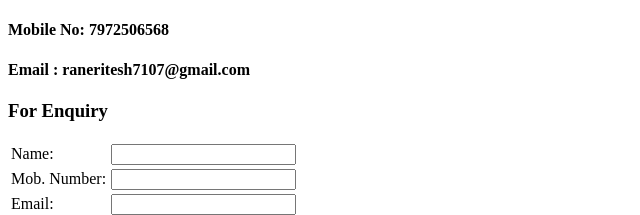
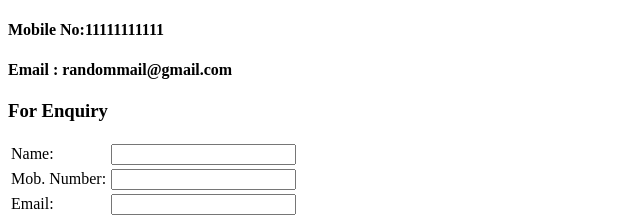
Before and after one commit to ritesh7107/cv, a plain HTML site: page contact.html in a window 1280 px wide. Shown: the top 215 px of the page, 0-640 px from the left. Drawn offline with Linux system fonts and the light colour scheme.

Commit message:
number and mail updates

```diff
--- a/contact.html
+++ b/contact.html
@@ -5,8 +5,8 @@
     <title>Contact Me</title>
 </head>
 <body>
-    <h4>Mobile No: 7972506568</h4>
-    <h4>Email    : raneritesh7107@gmail.com</h4>
+    <h4>Mobile No:11111111111</h4>
+    <h4>Email    : randommail@gmail.com</h4>
     <h3>For Enquiry</h3>
     <form action="mailto:raneritesh7107@gmail.com" method="post" enctype="text/plain">
         <table>
```
